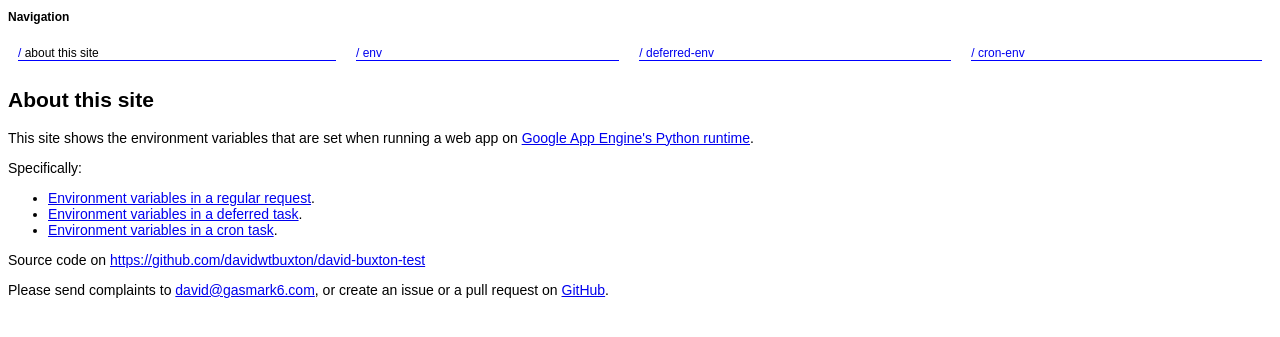
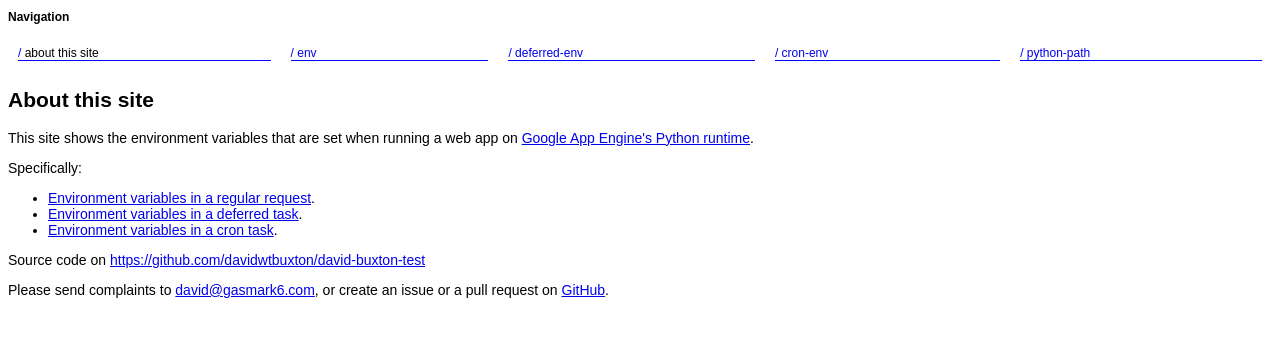
Before and after one commit to davidwtbuxton/david-buxton-test, a Bottle app: page / in a window 1280 px wide. Shown: the top 337 px of the page. Run offline with Bottle, Linux system fonts and the light colour scheme.

Commit message:
View to show the python import path.

```diff
--- a/app.yaml
+++ b/app.yaml
@@ -26,4 +26,4 @@ skip_files:
   - ^(.*/)?.*/RCS/.*$
   - ^(.*/)?\..*$
 
-  - ^libs/.*\.dist-info/
+  - ^.*\.(dist|egg)-info/
--- a/templates/base.html
+++ b/templates/base.html
@@ -14,6 +14,7 @@
 		<li><a href="{{ url('env') }}">/ env</a></li>
 		<li><a href="{{ url('deferred_env') }}">/ deferred-env</a></li>
 		<li><a href="{{ url('cron_env') }}">/ cron-env</a></li>
+		<li><a href="{{ url('python_path') }}">/ python-path</a></li>
 	</ul>
 </nav>
 
--- a/wsgi.py
+++ b/wsgi.py
@@ -3,6 +3,7 @@ import functools
 import logging
 import os
 import re
+import sys
 
 import bottle
 from google.appengine.api import memcache
@@ -40,6 +41,15 @@ def format_env():
 @view('home.html')
 def home():
     return {}
+
+
+@app.route('/python-path', name='python_path')
+@view('python_path.html')
+def python_path():
+    return {
+        'env_name': 'Python import path',
+        'paths': sys.path,
+    }
 
 
 @app.route('/env', name='env')
```
Also changed, not shown: templates/python_path.html (added, +13 -0 lines).
